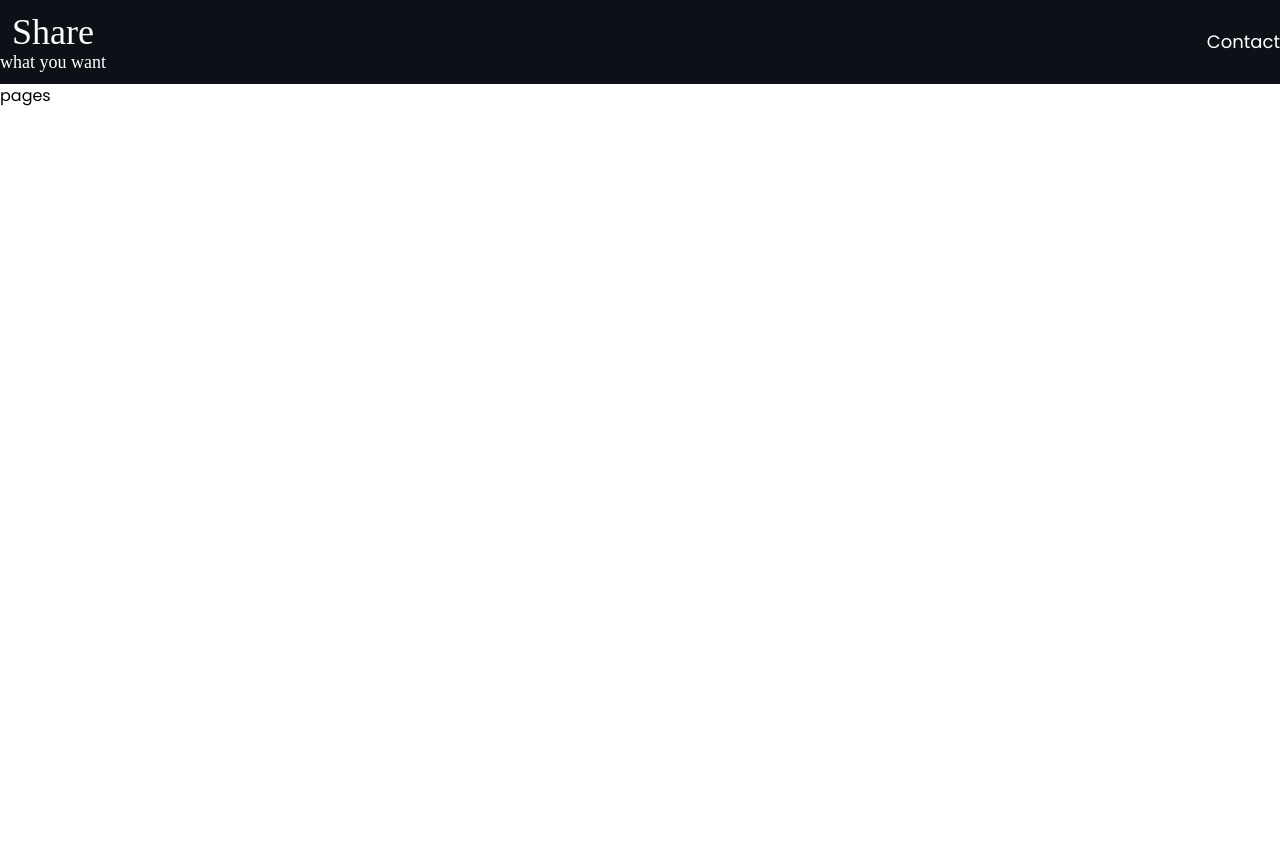
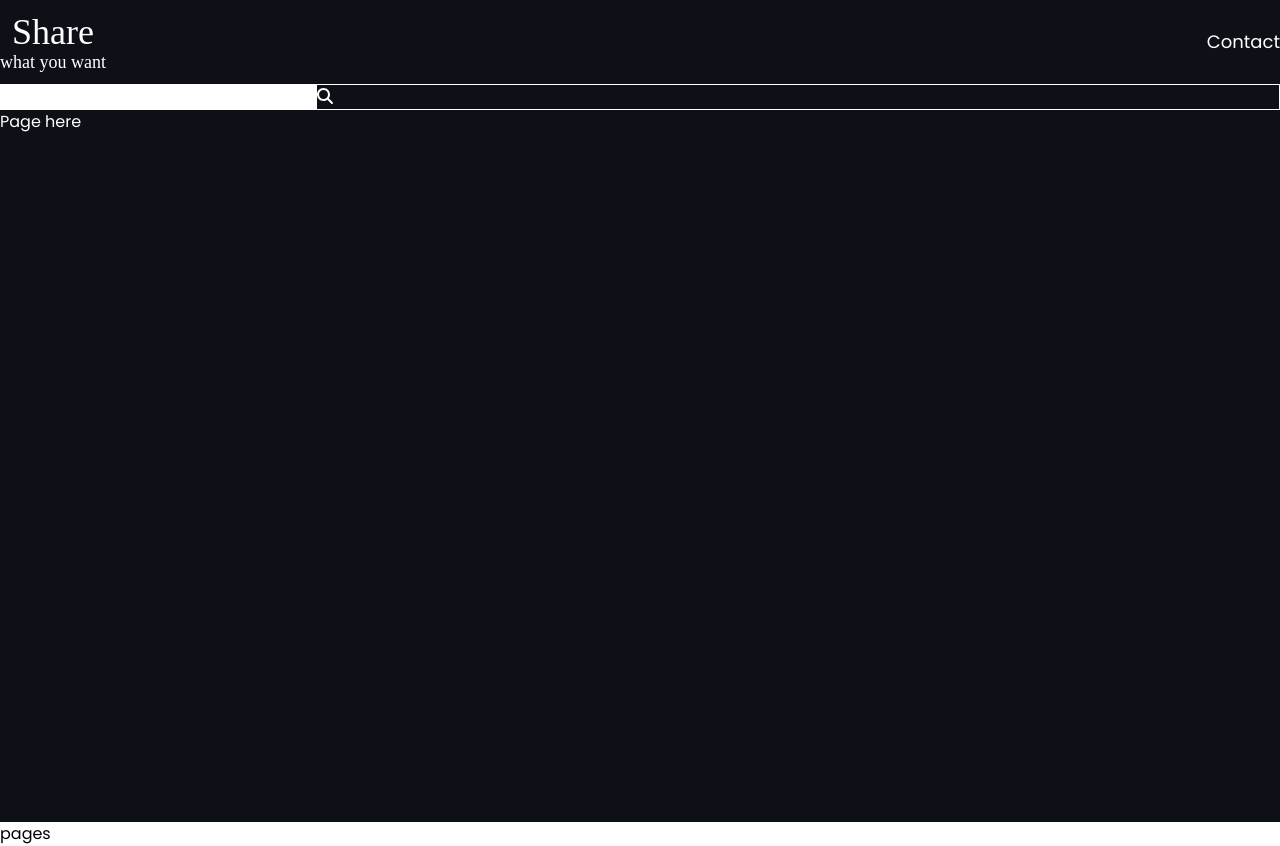
Before and after one commit to mudassir693/next-blogApp, a Next.js app: page /pages in a window 1280 px wide. Before the commit the page ends 800 px from the top, so only its background shows below. Built offline with nearby package versions, Linux system fonts and the light colour scheme; a web font is replaced by a local one.

Commit message:
search bar is on working condition

```diff
--- /dev/null
+++ b/components/Page/Page.jsx
@@ -0,0 +1,16 @@
+import React from 'react';
+import SearchBar from '../SearchBar/SearchBar';
+import style from './Page.module.css'
+
+function Page() {
+  return (
+    <div className={`bg-[#0D1117] w-100% text-white`}>
+        <div className={`${style.pageContainer} containr max-w-7xl mx-auto`}>
+            <SearchBar />
+            Page here
+        </div>
+    </div>
+  );
+}
+
+export default Page;
--- /dev/null
+++ b/components/Page/Page.module.css
@@ -0,0 +1,3 @@
+.pageContainer {
+    min-height:calc(100vh - 62px)
+}
--- /dev/null
+++ b/components/SearchBar/SearchBar.jsx
@@ -0,0 +1,17 @@
+import React from 'react';
+import { FontAwesomeIcon } from '@fortawesome/react-fontawesome';
+import style from './SearchBar.module.css'
+
+
+function SearchBar() {
+  return (
+    <div className={`${style.SearchBar}`}>
+        <div className="inputContainer border border-white">
+            <input type="text" name="Search" />
+            <FontAwesomeIcon icon="fa-solid fa-magnifying-glass" />
+        </div>
+    </div>
+  );
+}
+
+export default SearchBar;
--- a/package.json
+++ b/package.json
@@ -6,6 +6,11 @@
     "start": "next start"
   },
   "dependencies": {
+    "@fortawesome/fontawesome-free": "^6.1.1",
+    "@fortawesome/fontawesome-svg-core": "^6.1.1",
+    "@fortawesome/free-solid-svg-icons": "^6.1.1",
+    "@fortawesome/react-fontawesome": "^0.1.18",
+    "font-awesome": "^4.7.0",
     "next": "latest",
     "react": "18.1.0",
     "react-dom": "18.1.0"
--- a/pages/contact.jsx
+++ b/pages/contact.jsx
@@ -6,9 +6,9 @@ function contact() {
 
     <div>
         <Header />
-        <span>
+        <div>
             contact
-        </span>
+        </div>
     </div>
   )
 }
--- a/pages/pages.jsx
+++ b/pages/pages.jsx
@@ -1,10 +1,12 @@
 import React from 'react'
 import Header from '../components/Header/Header'
+import Page from '../components/Page/Page'
 
 function pages() {
   return (
     <div className="w-100% ">
         <Header />
+        <Page />
 
         <div>
             pages
```
Also changed, not shown: pages/_app.tsx (+9 -1 lines), components/SearchBar/SearchBar.module.css (added), 1 other file (tests, documents, lock files or other folders).
